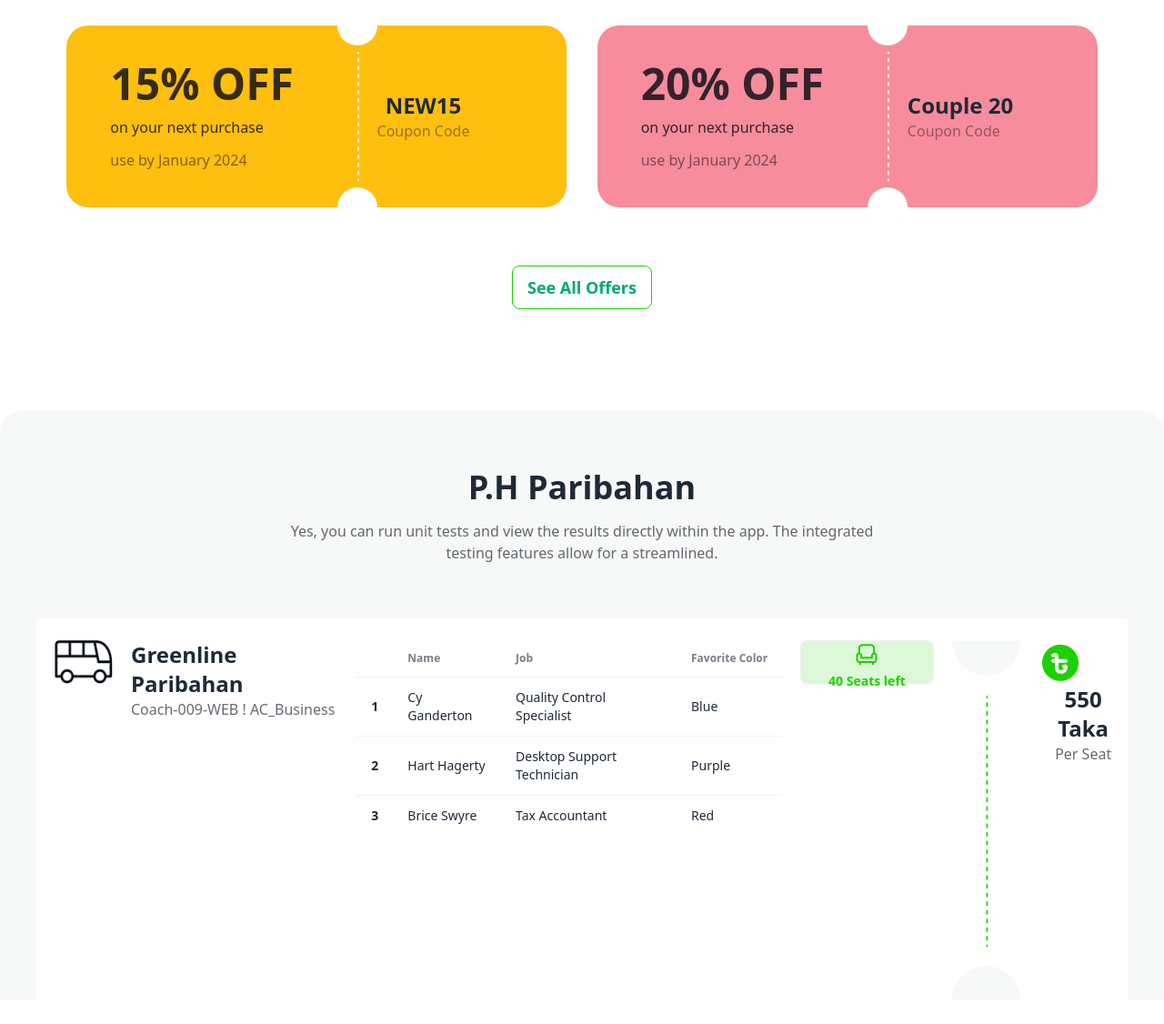
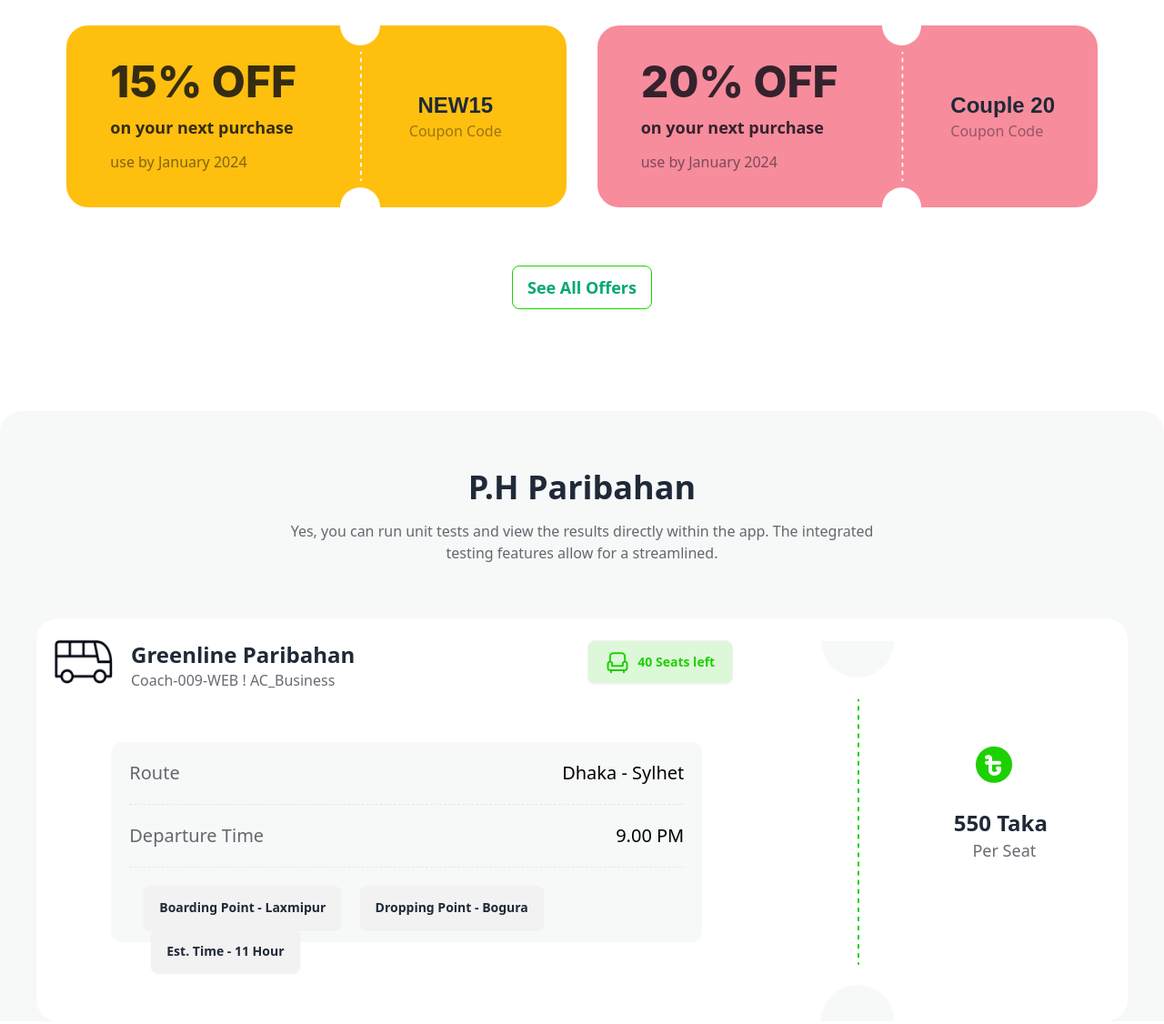
Before and after one commit to Adib227/bus-ticket-assignment, a plain HTML site: page index.html in a window 1280 px wide. Shown: the part 960-2086 px from the top of the page at 91% size. Drawn offline with nearby package versions, Linux system fonts and the light colour scheme.

Commit message:
added font

```diff
--- a/index.html
+++ b/index.html
@@ -13,6 +13,16 @@
   <link
     href="https://fonts.googleapis.com/css2?family=Inter:wght@100..900&family=Raleway:ital,wght@0,100..900;1,100..900&display=swap"
     rel="stylesheet"> -->
+
+  <style>
+    .font-inter {
+      font-family: "Inter", sans-serif;
+    }
+
+    .font-raleway {
+      font-family: "Raleway", sans-serif;
+    }
+  </style>
 
 
 </head>
@@ -46,8 +56,8 @@
     <!-- Banner section. -->
     <section class="bg-[url(images/banner.png)] bg-no-repeat bg-top ">
       <div class=" mx-auto text-center ">
-        <h1 class="text-8xl pt-14 pb-8"><span class="text-white">End-to-End Travel with</span><br><span
-            class="text-[#1DD100]">P
+        <h1 class="text-8xl font-bold pt-14 pb-8 font-raleway"><span class="text-white ">End-to-End Travel
+            with</span><br><span class="text-[#1DD100]">P
             Paribahan</span>
         </h1>
         <p class="text-lg text-white pb-8">Yes, you can run unit tests and view the results directly within the app.
@@ -58,7 +68,7 @@
           streamlined .
         </p>
         <button class="btn rounded-xl border-[#1DD100] bg-[#1DD100] text-lg">Buy Tickets</button>
-        <div class="flex justify-evenly mt-16">
+        <div class="flex justify-evenly mt-16 font-inter">
           <div class="card card-side bg-base-100 shadow-lg ">
             <img class="w-16 h-16  ml-5 mt-8" src="images/people.png" alt="">
             <div class="card-body">
@@ -92,18 +102,18 @@
     <!-- Banner end -->
     <!-- card offer -->
     <section class="w-full">
-      <h1 class="font-bold text-[#030712FF] text-5xl mt-32 mb-20 text-center">Best offers for you</h1>
+      <h1 class="font-bold font-raleway text-[#030712FF] text-5xl mt-32 mb-20 text-center">Best offers for you</h1>
       <div class="flex justify-evenly">
         <div class="flex justify-evenly">
           <div class="bg-[#FFBF0FFF] flex rounded-3xl w-[550px] h-[200px]">
             <div class="flex flex-col justify-center gap-y-3 pl-12 pr-12">
-              <span class="font-extrabold text-[#030712CC] text-5xl">15% OFF </span>
-              <span class="text-[#030712CC]">on your next purchase </span>
+              <span class="font-extrabold font-inter text-[#030712CC] text-5xl">15% OFF </span>
+              <span class="text-[#030712CC] font-semibold text-lg">on your next purchase </span>
               <span class="text-[#03071280]">use by January 2024</span>
             </div>
             <span><img class="h-full w-full" src="images/cupon-devider.png" alt=""></span>
-            <div class="flex flex-col justify-center text-center ">
-              <span class="font-bold text-2xl">NEW15</span>
+            <div class="flex flex-col justify-center text-center ml-8 ">
+              <span class="font-bold text-2xl font-raleway">NEW15</span>
               <span class="text-[#03071266]">Coupon Code</span>
             </div>
           </div>
@@ -112,13 +122,13 @@
         <div class=" flex justify-evenly">
           <div class="bg-[#F78C9CFF] flex rounded-3xl w-[550px] h-[200px]">
             <div class="flex flex-col justify-center gap-y-3 pl-12 pr-12">
-              <span class="font-extrabold text-[#030712CC] text-5xl"> 20% OFF </span>
-              <span class="text-[#030712CC]">on your next purchase </span>
+              <span class="font-extrabold text-[#030712CC] text-5xl font-inter"> 20% OFF </span>
+              <span class="text-[#030712CC] font-semibold text-lg">on your next purchase </span>
               <span class="text-[#03071280]">use by January 2024</span>
             </div>
             <span><img class="h-full w-full" src="images/cupon-devider.png" alt=""></span>
-            <div class="flex flex-col justify-center">
-              <span class="font-bold text-2xl">Couple 20</span>
+            <div class="flex flex-col justify-center ml-8">
+              <span class="font-bold text-2xl font-raleway">Couple 20</span>
               <span class="text-[#03071266]">Coupon Code</span>
             </div>
           </div>
@@ -135,6 +145,7 @@
     <!-- Function section -->
   </main>
   <section class="bg-[#F7F8F8FF] rounded-t-3xl">
+    <!-- Greenline Section -->
     <div class="">
       <div class="text-center mt-12 pt-16 pb-10">
         <h1 class="font-bold text-4xl">P.H Paribahan</h1>
@@ -145,65 +156,46 @@
           allow for a
           streamlined.</p>
       </div>
-      <div class="max-w-[1200px] mx-auto bg-white flex mt-5  gap-x-5 justify-between pt-6">
+      <div class="max-w-[1200px] mx-auto bg-white flex mt-5  gap-x-5 justify-between pt-6 rounded-3xl">
         <div class="flex ml-5 gap-x-5">
           <img class="w-16 h-12" src="images/bus-logo.png" alt="">
           <div>
             <h1 class="font-bold text-2xl">Greenline Paribahan</h1>
             <p class="text-[#03071299]">Coach-009-WEB ! AC_Business</p>
           </div>
-        </div>
-        <div class="flex">
-          <div>
-            <table class="table">
-              <!-- head -->
-              <thead>
-                <tr>
-                  <th></th>
-                  <th>Name</th>
-                  <th>Job</th>
-                  <th>Favorite Color</th>
-                </tr>
-              </thead>
-              <tbody>
-                <!-- row 1 -->
-                <tr>
-                  <th>1</th>
-                  <td>Cy Ganderton</td>
-                  <td>Quality Control Specialist</td>
-                  <td>Blue</td>
-                </tr>
-                <!-- row 2 -->
-                <tr>
-                  <th>2</th>
-                  <td>Hart Hagerty</td>
-                  <td>Desktop Support Technician</td>
-                  <td>Purple</td>
-                </tr>
-                <!-- row 3 -->
-                <tr>
-                  <th>3</th>
-                  <td>Brice Swyre</td>
-                  <td>Tax Accountant</td>
-                  <td>Red</td>
-                </tr>
-              </tbody>
-            </table>
+          <div class=" mt-28 -ml-72 bg-[#F7F8F8] w-[650px] h-[220px] rounded-xl p-5">
+            <div class="flex justify-between mb-5">
+              <p class="text-[#03071299] text-xl">Route</p>
+              <p class="text-black text-xl">Dhaka - Sylhet</p>
+            </div>
+            <hr class="text-[#03071233] border-dashed mb-5">
+            <div class="flex justify-between mb-5">
+              <p class="text-[#03071299] text-xl">Departure Time</p>
+              <p class="text-black text-xl">9.00 PM</p>
+            </div>
+            <hr class="text-[#03071233] border-dashed mb-5">
+            <div class="ml-4">
+              <button class="btn mr-4">Boarding Point - Laxmipur</button>
+              <button class="btn">Dropping Point - Bogura</button>
+              <button class="btn ml-2">Est. Time - 11 Hour</button>
+            </div>
           </div>
         </div>
+
         <div>
-          <button class="btn rounded-lg bg-[#1DD10026] text-[#1DD100]"><img src="images/seat-new.png" alt="">40
+          <button class="btn rounded-lg bg-[#1DD10026] text-[#1DD100] -ml-48 w-40"><img src="images/seat-new.png"
+              alt="">40
             Seats left</button>
         </div>
-        <div>
+        <div class="">
           <img src="images/info-devider.png" alt="">
         </div>
-        <div class="text-center items-center">
+        <div class="text-center mr-10 mt-28">
           <div>
-            <img src="images/fare.png" alt="">
+            <img class="ml-5 mb-6" src="images/fare.png" alt="">
           </div>
-          <h1 class="text-2xl font-bold">550 Taka</h1>
-          <p class="text-[#03071299]">Per Seat</p>
+          <h1 class="text-2xl font-bold mr-12">550 Taka</h1>
+          <p class="text-[#03071299] text-lg mr-10">Per Seat</p>
 
         </div>
 
```
